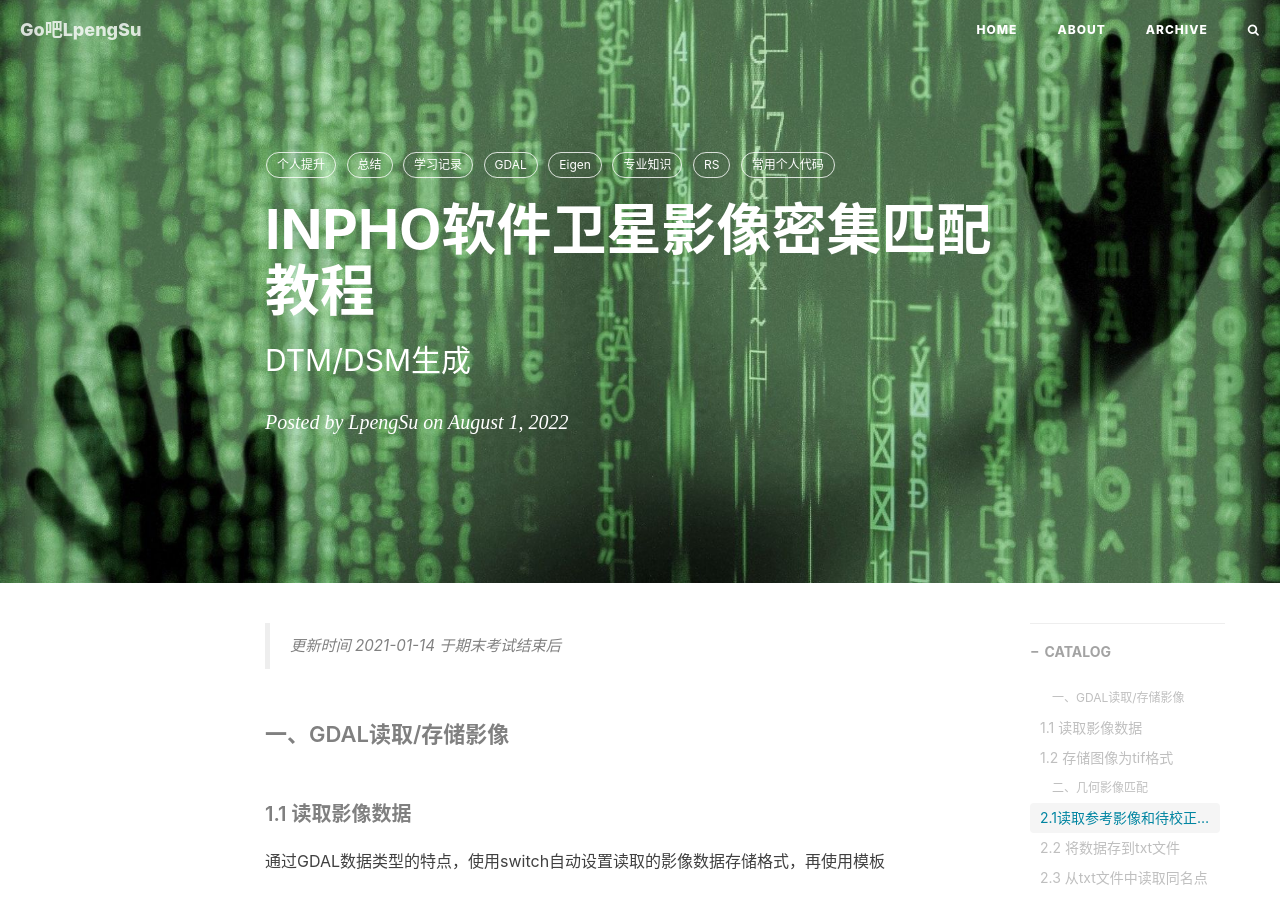
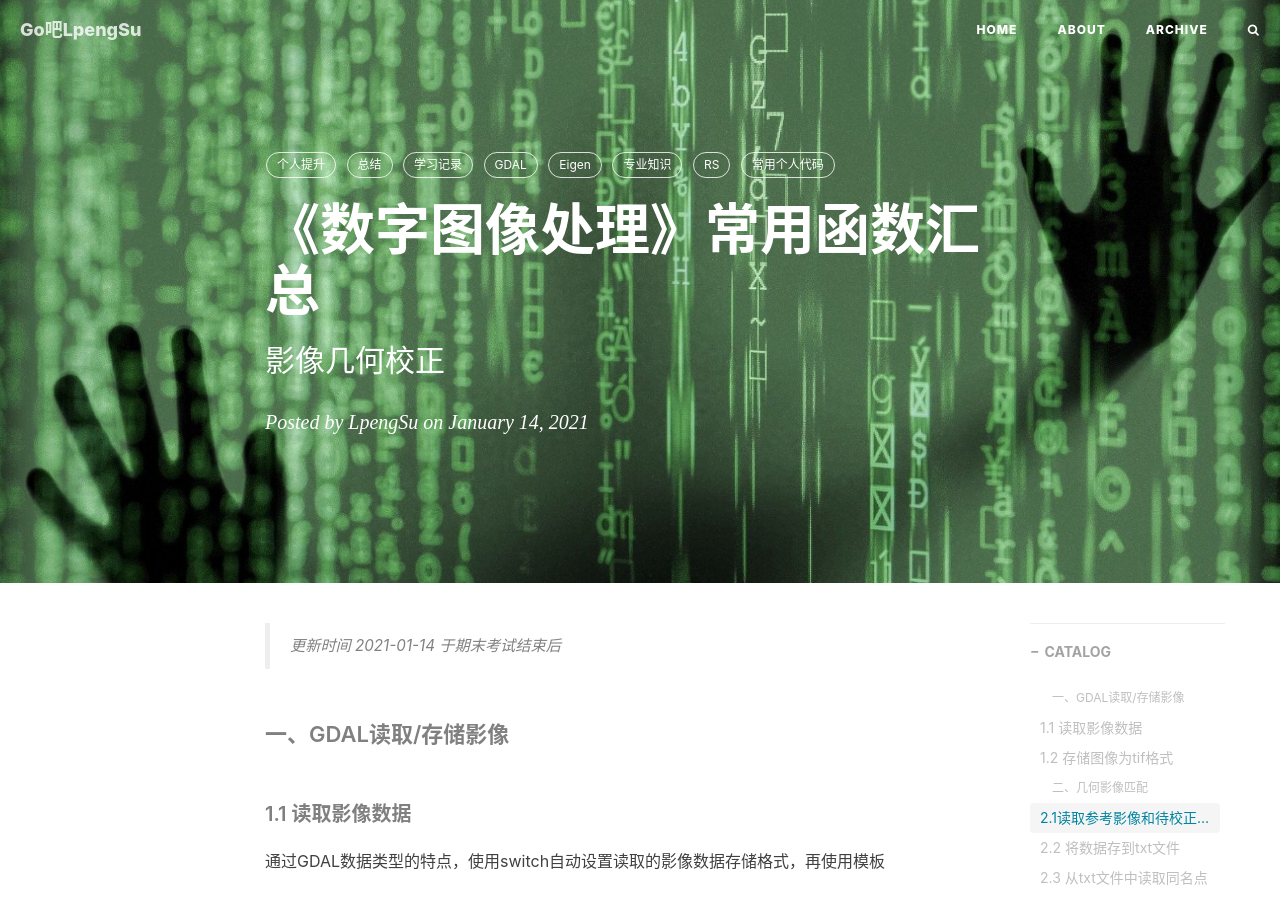
Before and after one commit to YueyueBird-su/YueyueBird-su.github.io, a Jekyll site: the page built from _posts/2021-01-14-jiHeJiaoZheng.md, in a window 1280 px wide and 900 px high. Built offline with Jekyll 4.4.1, drawn with Linux system fonts in a browser that asks for light colours; nearby versions of some CDN libraries; comment, search, counter and statistics services are not loaded; some of the changed text lies outside the part shown.

Commit message:
2022 08 01 edit

```diff
--- a/_posts/2021-01-14-jiHeJiaoZheng.md
+++ b/_posts/2021-01-14-jiHeJiaoZheng.md
@@ -1,8 +1,8 @@
 ---
 layout:     post
-title:      "INPHO软件卫星影像密集匹配教程"
-subtitle:   "DTM/DSM生成"
-date:       2022-08-01 21:00:00
+title:      "《数字图像处理》常用函数汇总"
+subtitle:   "影像几何校正"
+date:       2021-01-14 12:00:00
 author:     "LpengSu"
 header-img: "img/posts_img/2020-11-17-JiHeJiaoZheng/bg.jpg"
 catalog: true
```
Also changed, not shown: _posts/2022-08-01-InPHO卫星影像密集匹配.md (+4 -4 lines).
